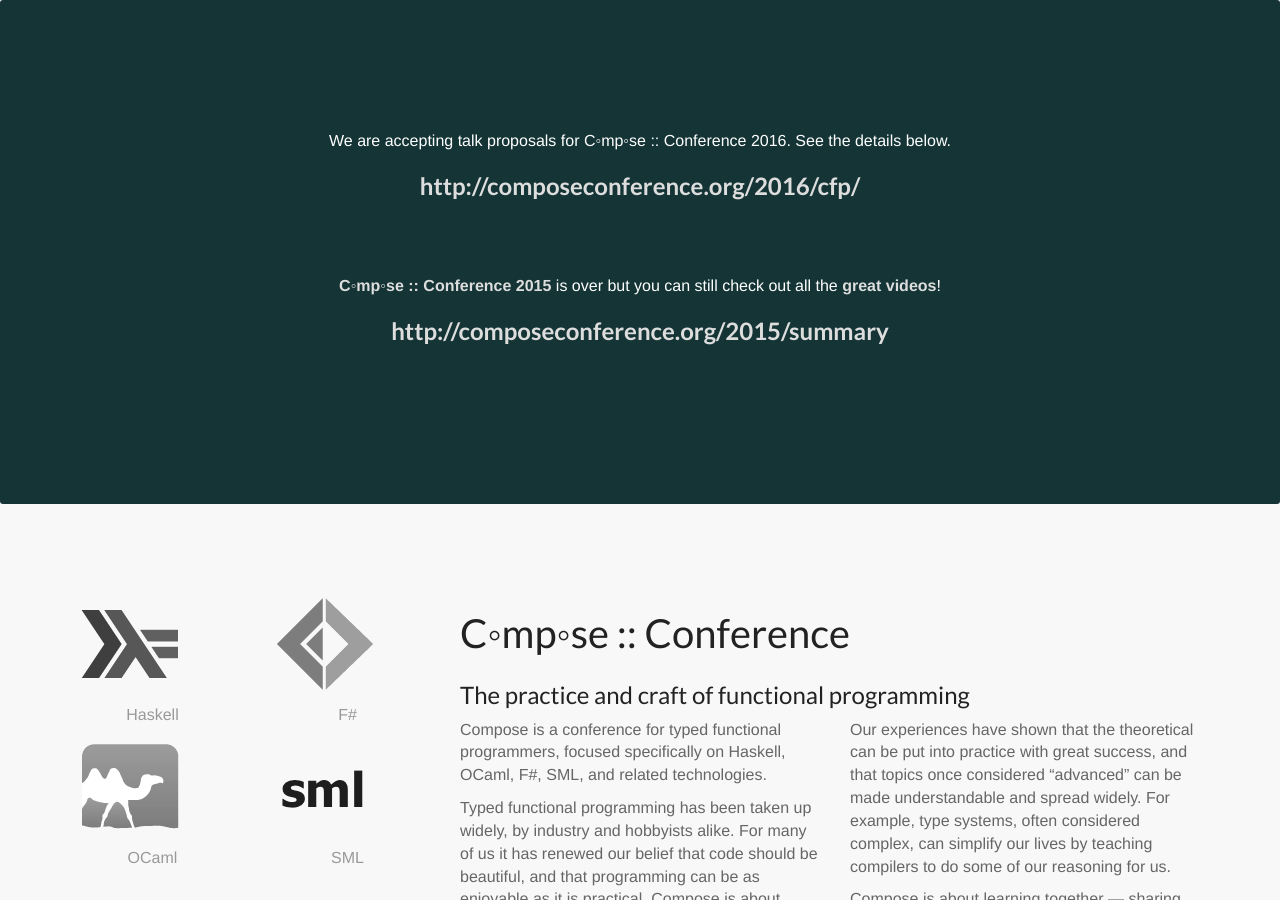
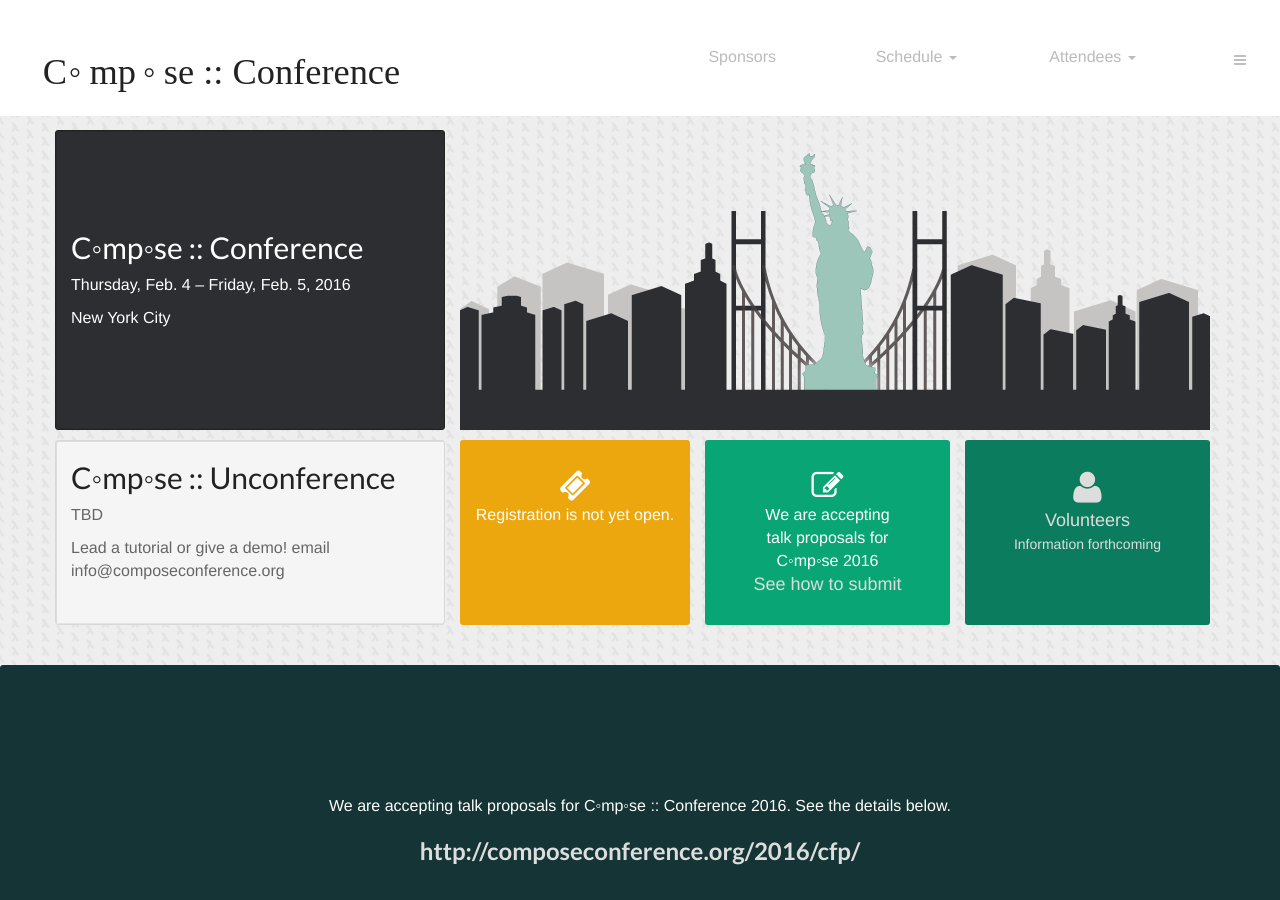
Before and after one commit to ny-haskell/composeconference, a Jekyll site: the page index.html, which Jekyll copies as it is, in a window 1280 px wide and 900 px high. Built offline with Jekyll 4.4.1, drawn with Linux system fonts in a browser that asks for light colours; Markdown is read by kramdown in place of the engine named in the settings.

Commit message:
add a landing section to main page

```diff
--- a/index.html
+++ b/index.html
@@ -31,8 +31,131 @@
   </head>
 
   <body data-spy="scroll" data-offset="0" data-target="#theMenu">
-	<div id="wrap">
+    <section id="topheader">
+        <div id="hh">
+            <div class="col-lg-6 col-md-6 col-sm-4 col-xs-11">
+                <div class="col-inner-hori">
+                    <a href="../" id="logo-main" class="history" alt="" title="">
+                        <img src="/assets/img/compose_conference.svg" height="80" title="Compose Conference" alt="Compose Conference Logo" /></a>
+                </div>
+            </div>
+            <div class="col-lg-6 col-md-6 col-sm-8 col-xs-1">
+                <ul class="sections nav nav-pills nav-justified">
+                    <li class="hidden-xs"><a href="/2016/sponsors/">Sponsors</a></li>
+                    <li class="dropdown hidden-xs">
+                      <a href="#" class="dropdown-toggle" data-toggle="dropdown">Schedule <span class="caret"></span></a>
+                      <ul class="dropdown-menu" role="menu">
+                        <li><a href="/2016/" class="smoothScroll">Program</a></li>
+                        <li><a href="/2016/" class="smoothScroll">Speakers</a></li>
+                        <li class="divider"></li>
+                        <li><a href="/2016/unconference/">Unconference</a></li>
+                      </ul>
+                    </li>
+                    <li class="dropdown hidden-xs">
+                      <a href="#" class="dropdown-toggle" data-toggle="dropdown">Attendees <span class="caret"></span></a>
+                      <ul class="dropdown-menu" role="menu">
+                        <li><a href="#travel" class="smoothScroll">Travel</a></li>
+                        <li><a href="/conduct/" class="smoothScroll">Policies</a></li>
+                        <li><a href="#volunteer" class="smoothScroll">Volunteer</a></li>
+                        <li class="divider"></li>
+                        <li><a href="/jobs" class="smoothScroll">Job Board</a></li>
+                        <li class="divider"></li>
+                        <li><a href="/2016/cfp/" class="smoothScroll">CFP</a></li>
+                      </ul>
+                    </li>
+                    <li>
+                        <!-- Menu -->
+                        <nav class="menu" id="theMenu">
+                            <div class="menu-wrap">
+                                <h1 class="logo"><a href="index.html#home">C◦mp◦se</a></h1>
+                                <i class="fa fa-times menu-close"></i>
+                                <a href="#about" class="smoothScroll">About</a>
+                                <a href="#" class="smoothScroll">Submit</a>
+                                <a href="http://meetup.com/ny-haskell" class="smoothScroll">Register</a>
 
+                                <div class="visible-xs">
+                                    <a href="/2016/cfp/">CFP</a>
+                                    <a href="#topics" class="smoothScroll">Speakers</a>
+                                    <a href="#program" class="smoothScroll">Program</a>
+                                    <a href="/2016/unconference/">Unconference</a>
+                                    <a href="/2016/sponsors/" class="smoothScroll">Sponsors</a>
+                                    <a href="/2016/conduct/">Policies</a>
+                                </div>
+
+                                <a href="http://twitter.com/composeconf"><i class="fa fa-twitter"></i></a>
+                                <a href="mailto:info@composeconference.org"><i class="fa fa-envelope"></i></a>
+                            </div>
+                            <!-- Menu button -->
+                            <div id="menuToggle"><i class="fa fa-bars"></i></div>
+                        </nav>
+                    </li>
+                </ul>
+            </div>
+        </div>
+    </section>
+
+
+	<div id="landingheader">
+		<div class="container">
+			<div class="row">
+				<div class="col-md-4 col-sm-4 col-xs-12">
+					<div class="row">
+						<div class="col-md-12 mainblock">
+							<h2>C◦mp◦se :: Conference</h2>
+							<p>Thursday, Feb. 4 &ndash; Friday, Feb. 5, 2016</p>
+							<p><a href="#venue" style="color:#FFF">New York City</a> </p>
+						</div>
+					</div>
+					<div class="row">
+						<div class="col-md-12 unconfblock">
+							<h2>C◦mp◦se :: Unconference</h2>
+							<p>TBD</p>
+							<p>Lead a tutorial or give a demo! email info@composeconference.org</p>
+						</div>
+					</div>
+				</div>
+				<div class="col-md-8 col-sm-8 col-xs-12">
+					<div class="row">
+						<div class="col-md-12">
+							<div class="view">&nbsp;</div>
+						</div>
+					</div>
+					<div class="row">
+						<div class="col-md-4 col-sm-4 col-xs-4 block">
+							<div class="reg">
+							<p>
+								<i class="fa fa-ticket fa-2x"></i> <br />
+                				Registration is not yet open.</p>
+							</div>
+						</div>
+						<div class="col-md-4 col-sm-4 col-xs-4 block ">
+							<div class="submit">
+							<p>
+								<i class="fa fa-edit fa-2x"></i> <br />
+                We are accepting <br/>
+                talk proposals for <br/>
+                C◦mp◦se 2016<br/>
+                <a href="2016/cfp" class="landing-link">See how to submit</a>
+							</p>
+							</div>
+						</div>
+						<div class="col-md-4 col-sm-4 col-xs-4 block">
+							<div class="volunteer">
+							<a href="../info/index.html#volunteer" class="landing-link">
+								<i class="fa fa-user fa-2x"></i> <br />
+								Volunteers</a><br/>
+							<a href="#volunteer" class="sublink">Information forthcoming</a>
+							</div>
+						</div>
+					</div>
+
+				</div>
+
+				</div>
+			</div><! --/row -->
+		</div><! --/landingheader-->
+
+<div id="wrap">
 	<div id="summaryrecap">
 		<div class="container">
 			<div class="row">
```
